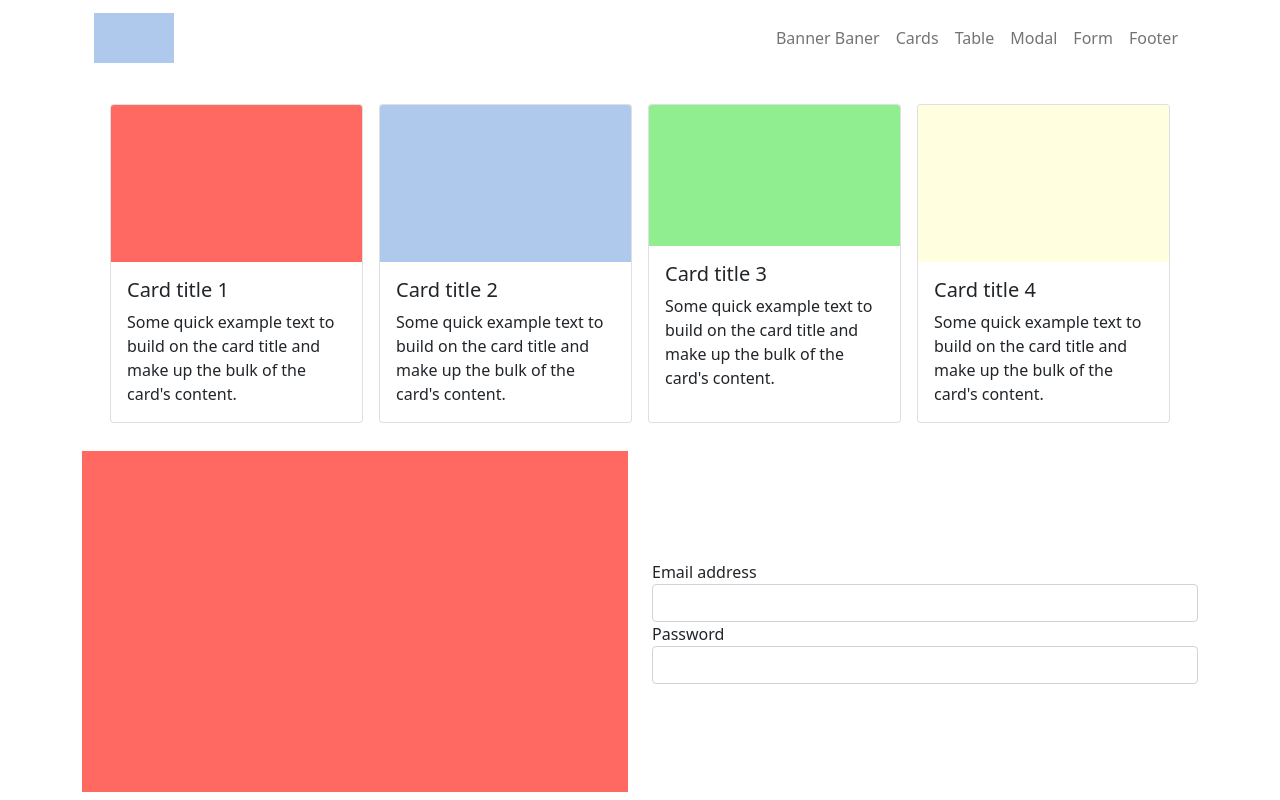
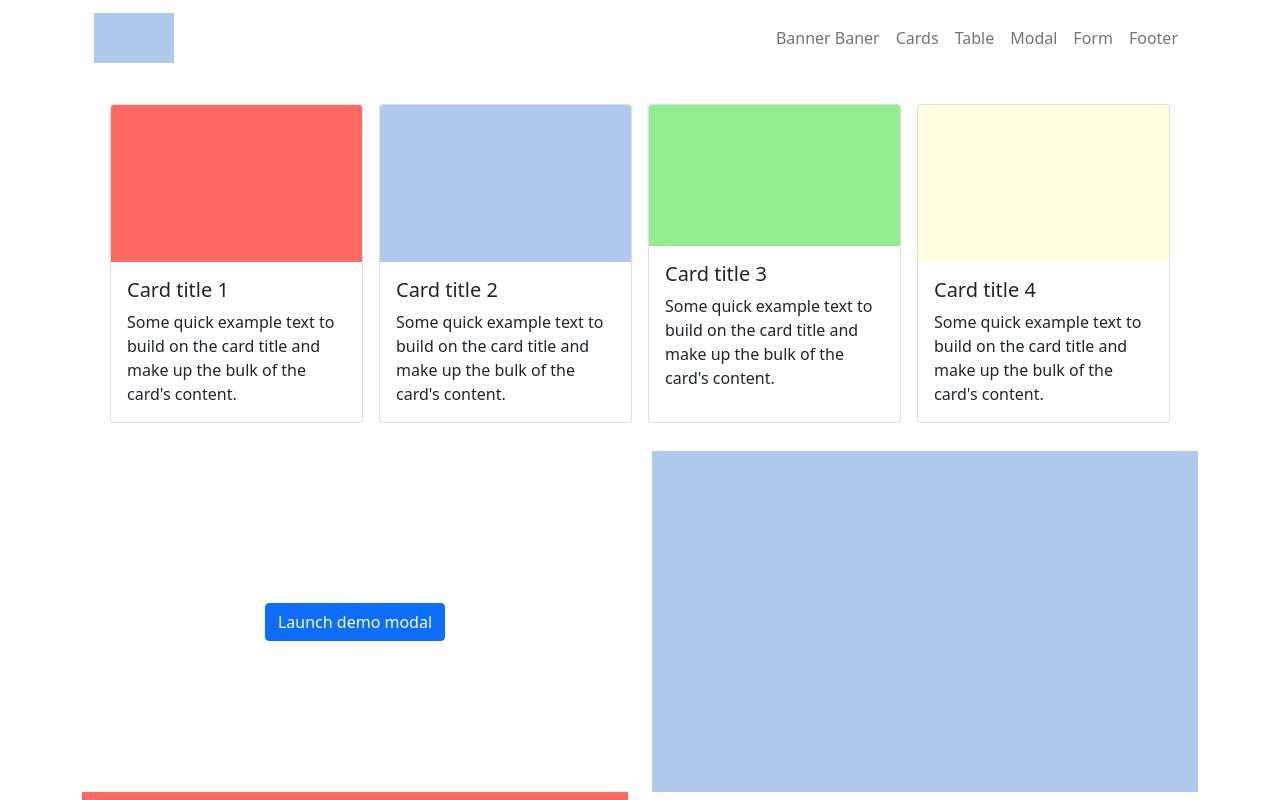
Before and after one commit to Codeme-Cursos/ws__clean_collaborative-landing, a React (Create React App) app: page / in a window 1280 px wide. Shown: the top 800 px of the page. Built offline with nearby package versions, Linux system fonts and the light colour scheme.

Commit message:
Añade modal

```diff
--- a/src/App.js
+++ b/src/App.js
@@ -1,6 +1,7 @@
 import Form from "./Form";
 import Navbar from "./Navbar";
 import Cards from "./Cards";
+import Modal from "./Modal";
 
 import Footer from "./Footer";
 
@@ -11,7 +12,7 @@
       <Navbar />
 
       <Cards />
-
+      <Modal/>
       <Form/>
       <Footer/>
     </div>
--- /dev/null
+++ b/src/Modal.js
@@ -0,0 +1,42 @@
+import React from 'react'
+import Logo from './images/Banner2.png'
+
+const Modal = () => {
+    return (
+        <>
+            <div className="row align-items-center">
+                <div className="col-md-6 d-flex justify-content-center">
+                    <div>
+                        {/* Button trigger modal */}
+                        <button type="button" className="btn btn-primary" data-bs-toggle="modal" data-bs-target="#exampleModal">
+                            Launch demo modal
+                        </button>
+                        {/* Modal */}
+                        <div className="modal fade" id="exampleModal" tabIndex={-1} aria-labelledby="exampleModalLabel" aria-hidden="true">
+                            <div className="modal-dialog">
+                                <div className="modal-content">
+                                    <div className="modal-header">
+                                        <h5 className="modal-title" id="exampleModalLabel">Modal title</h5>
+                                        <button type="button" className="btn-close" data-bs-dismiss="modal" aria-label="Close" />
+                                    </div>
+                                    <div className="modal-body">
+                                        ...
+                                    </div>
+                                    <div className="modal-footer">
+                                        <button type="button" className="btn btn-secondary" data-bs-dismiss="modal">Close</button>
+                                        <button type="button" className="btn btn-primary">Save changes</button>
+                                    </div>
+                                </div>
+                            </div>
+                        </div>
+                    </div>
+                </div>
+                <div className="col-md-6">
+                    <img src={Logo} alt="" width="100%" />
+                </div>
+            </div>
+        </>
+    )
+}
+
+export default Modal
```
